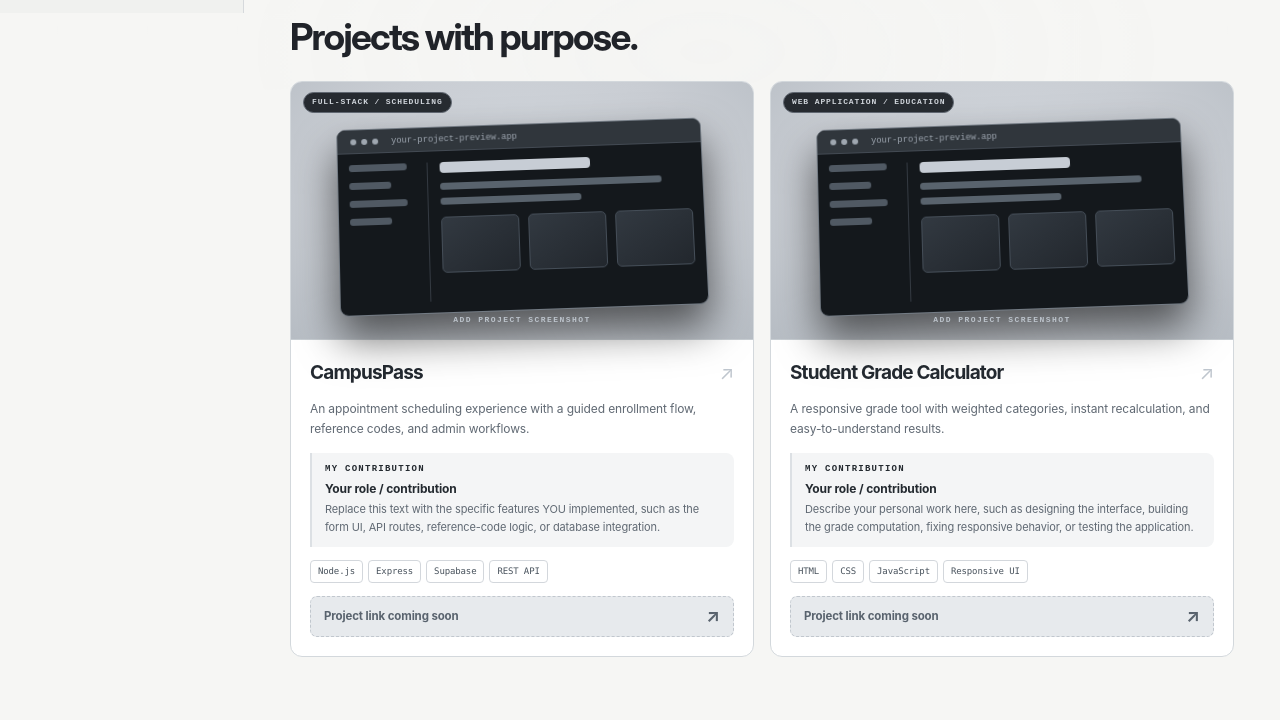
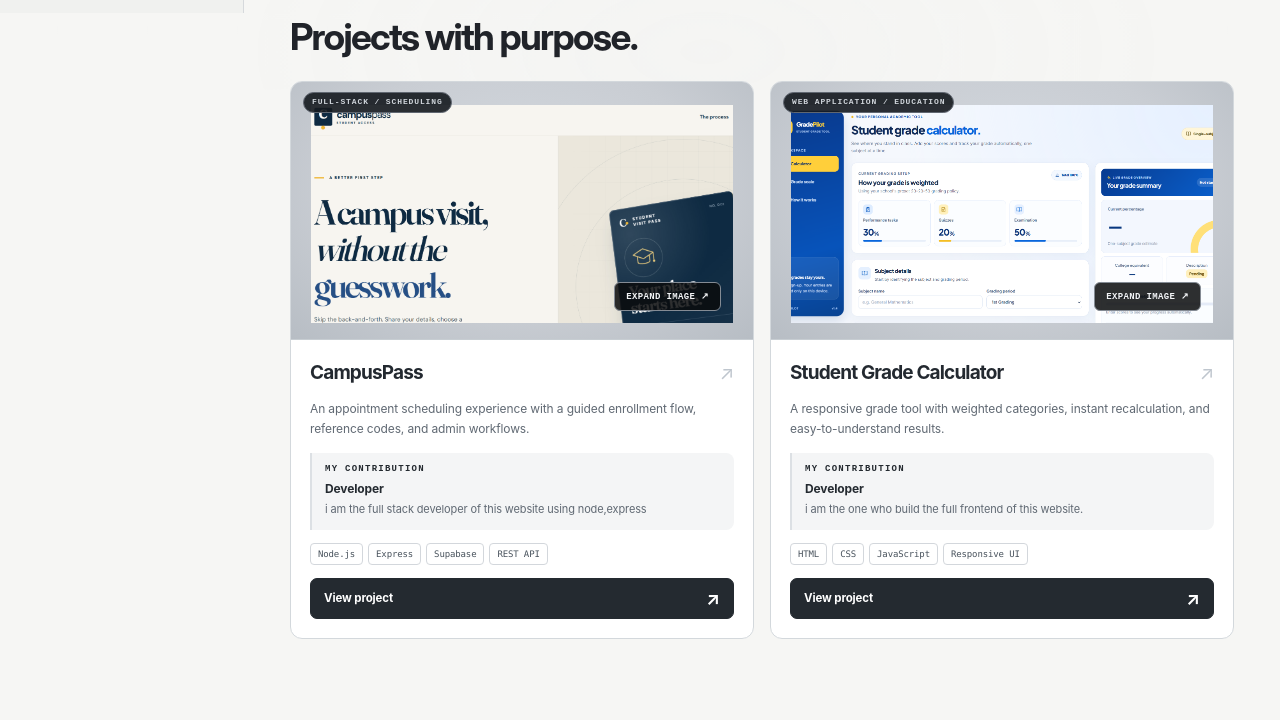
Before and after one commit to benedictlamoglia/benedict, a plain HTML site: page index.html in a window 1280 px wide. Shown: the part 787-1507 px from the top of the page. Drawn offline with Linux system fonts and the light colour scheme.

Commit message:
add certifications and sample projects

```diff
--- a/index.html
+++ b/index.html
@@ -385,12 +385,12 @@
           <article class="resume-card education-card">
             <h3>Education</h3>
             <div class="resume-entry">
-              <div><strong>Your Degree / Program</strong>
-                <p>Your university or institution</p>
-                <p>Relevant coursework, capstone, or specialization</p>
-              </div><small>YEAR</small>
+              <div><strong>BSIT </strong>
+                <p>STI BACOOR</p>
+                <p></p>
+              </div><small>2026</small>
             </div>
-            <div class="placeholder">Replace this sample entry with your actual education.</div>
+            <div class="placeholder"></div>
           </article>
           <div class="certifications-panel">
             <div class="credentials-panel-heading">
--- a/script.js
+++ b/script.js
@@ -40,10 +40,10 @@ const portfolioContent = {
       "name": "CampusPass",
       "category": "FULL-STACK / SCHEDULING",
       "description": "An appointment scheduling experience with a guided enrollment flow, reference codes, and admin workflows.",
-      "role": "Your role / contribution",
-      "contribution": "Replace this text with the specific features YOU implemented, such as the form UI, API routes, reference-code logic, or database integration.",
-      "image": "",
-      "url": "",
+      "role": "Developer",
+      "contribution": "i am the full stack developer of this website using node,express",
+      "image": "./assets/projects/campuspass.png",
+      "url": "https://project-web-1-qq6z.onrender.com/",
       "tags": [
         "Node.js",
         "Express",
@@ -55,10 +55,10 @@ const portfolioContent = {
       "name": "Student Grade Calculator",
       "category": "WEB APPLICATION / EDUCATION",
       "description": "A responsive grade tool with weighted categories, instant recalculation, and easy-to-understand results.",
-      "role": "Your role / contribution",
-      "contribution": "Describe your personal work here, such as designing the interface, building the grade computation, fixing responsive behavior, or testing the application.",
-      "image": "",
-      "url": "",
+      "role": "Developer",
+      "contribution": "i am the one who build the full frontend of this website.",
+      "image": "./assets/projects/image.png",
+      "url": "https://stigradetracker.vercel.app/",
       "tags": [
         "HTML",
         "CSS",
@@ -192,20 +192,28 @@ const portfolioContent = {
   ],
   "certifications": [
     {
-      "title": "Certification title",
-      "issuer": "Issuing organization",
-      "year": "YEAR",
-      "image": "",
+      "title": "CODE FEST ANDROID APP DEVELOPMENT",
+      "issuer": "STI BACOOR",
+      "year": "2026",
+      "image": "./assets/certifications/codefest cert.jpg",
       "credentialUrl": "",
-      "description": "Add your certificate image and its verified details."
+      "description": ""
     },
     {
-      "title": "Training or course certificate",
-      "issuer": "Learning provider",
-      "year": "YEAR",
-      "image": "",
+      "title": "Java Beginners",
+      "issuer": "Simplilearn",
+      "year": "2026",
+      "image": "./assets/certifications/18A154A8-3DAE-4681-99F1-AFE51C91D483.png",
       "credentialUrl": "",
-      "description": "Replace this example with an actual qualification."
+      "description": ""
+    },
+    {
+      "title": "Javascript Essentials 1",
+      "issuer": "Cisco",
+      "year": "2026",
+      "image": "./assets/certifications/js cert.png",
+      "credentialUrl": "",
+      "description": ""
     }
   ]
 };
```
Also changed, not shown: assets/certifications/18A154A8-3DAE-4681-99F1-AFE51C91D483.png (added), assets/certifications/codefest cert.jpg (added), assets/certifications/js cert.png (added), assets/projects/campuspass.png (added), assets/projects/image.png (added).
